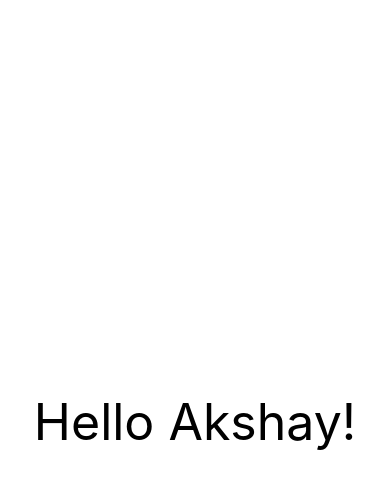
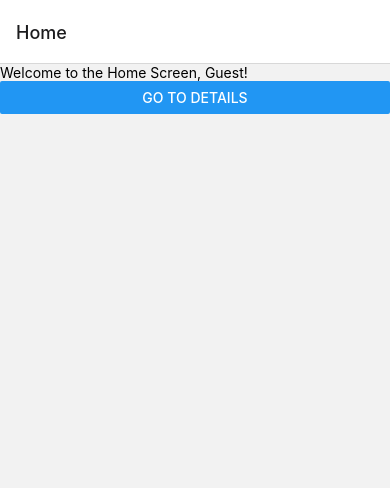
Before and after one commit to PavanSargar/kiranaGharana, a React Native app: screen /Home in a window 390 px wide. Shown: the top 488 px of the page. Built offline with nearby package versions, Linux system fonts and the light colour scheme.

Commit message:
feat: :construction: initial project setup

```diff
--- a/App.js
+++ b/App.js
@@ -1,25 +1,27 @@
-import { StatusBar } from 'expo-status-bar';
-import { StyleSheet, Text, View } from 'react-native';
+import React from 'react';
+import { NavigationContainer } from '@react-navigation/native';
+import { createStackNavigator } from '@react-navigation/stack';
+import { AppProvider } from './src/context/AppContext';
+import { loadUserFromStorage } from './src/storage/UserStorage';
+import HomeScreen from './src/screens/HomeScreen';
+import DetailsScreen from './src/screens/DetailsScreen';
 
-export default function App() {
+const Stack = createStackNavigator();
+
+const App = () => {
+  // Load user from storage during app initialization
+  loadUserFromStorage();
+
   return (
-    <View style={styles.container}>
-      <Text style={styles.text}>
-        Hello Akshay!
-      </Text>
-      <StatusBar style="auto" />
-    </View>
+    <AppProvider>
+      <NavigationContainer>
+        <Stack.Navigator initialRouteName="Home">
+          <Stack.Screen name="Home" component={HomeScreen} />
+          <Stack.Screen name="Details" component={DetailsScreen} />
+        </Stack.Navigator>
+      </NavigationContainer>
+    </AppProvider>
   );
-}
+};
 
-const styles = StyleSheet.create({
-  container: {
-    flex: 1,
-    backgroundColor: '#fff',
-    alignItems: 'center',
-    justifyContent: 'center',
-  },
-  text: {
-    fontSize: 50
-  }
-});
+export default App;
--- /dev/null
+++ b/src/context/AppContext.js
@@ -0,0 +1,13 @@
+import React, { createContext, useState } from 'react';
+
+export const AppContext = createContext();
+
+export const AppProvider = ({ children }) => {
+  const [user, setUser] = useState(null);
+
+  return (
+    <AppContext.Provider value={{ user, setUser }}>
+      {children}
+    </AppContext.Provider>
+  );
+};
--- /dev/null
+++ b/src/screens/DetailsScreen.js
@@ -0,0 +1,19 @@
+import React, { useContext } from 'react';
+import { View, Text, Button } from 'react-native';
+import { AppContext } from '../context/AppContext';
+
+const DetailsScreen = ({ navigation }) => {
+  const { user } = useContext(AppContext);
+
+  return (
+    <View>
+      <Text>This is the Details Screen, {user ? user.name : 'Guest'}!</Text>
+      <Button
+        title="Go back to Home"
+        onPress={() => navigation.navigate('Home')}
+      />
+    </View>
+  );
+};
+
+export default DetailsScreen;
--- /dev/null
+++ b/src/screens/HomeScreen.js
@@ -0,0 +1,24 @@
+import React, { useContext } from 'react';
+import { View, Text, Button } from 'react-native';
+import { AppContext } from '../context/AppContext';
+
+const HomeScreen = ({ navigation }) => {
+  const { user, setUser } = useContext(AppContext);
+
+  const handleLogout = () => {
+    setUser(null);
+  };
+
+  return (
+    <View>
+      <Text>Welcome to the Home Screen, {user ? user.name : 'Guest'}!</Text>
+      {user && <Button title="Logout" onPress={handleLogout} />}
+      <Button
+        title="Go to Details"
+        onPress={() => navigation.navigate('Details')}
+      />
+    </View>
+  );
+};
+
+export default HomeScreen;
--- /dev/null
+++ b/src/storage/UserStorage.js
@@ -0,0 +1,23 @@
+import AsyncStorage from '@react-native-async-storage/async-storage';
+
+export const loadUserFromStorage = async () => {
+  try {
+    const userJson = await AsyncStorage.getItem('user');
+    const user = JSON.parse(userJson);
+    // Update the user in the context if a user exists
+    if (user) {
+      setUser(user);
+    }
+  } catch (error) {
+    console.error('Error loading user from storage:', error);
+  }
+};
+
+export const setUser = async (user) => {
+  try {
+    const userJson = JSON.stringify(user);
+    await AsyncStorage.setItem('user', userJson);
+  } catch (error) {
+    console.error('Error setting user in storage:', error);
+  }
+};
```
Also changed, not shown: package.json (+7 -2 lines), 1 other file (tests, documents, lock files or other folders).
